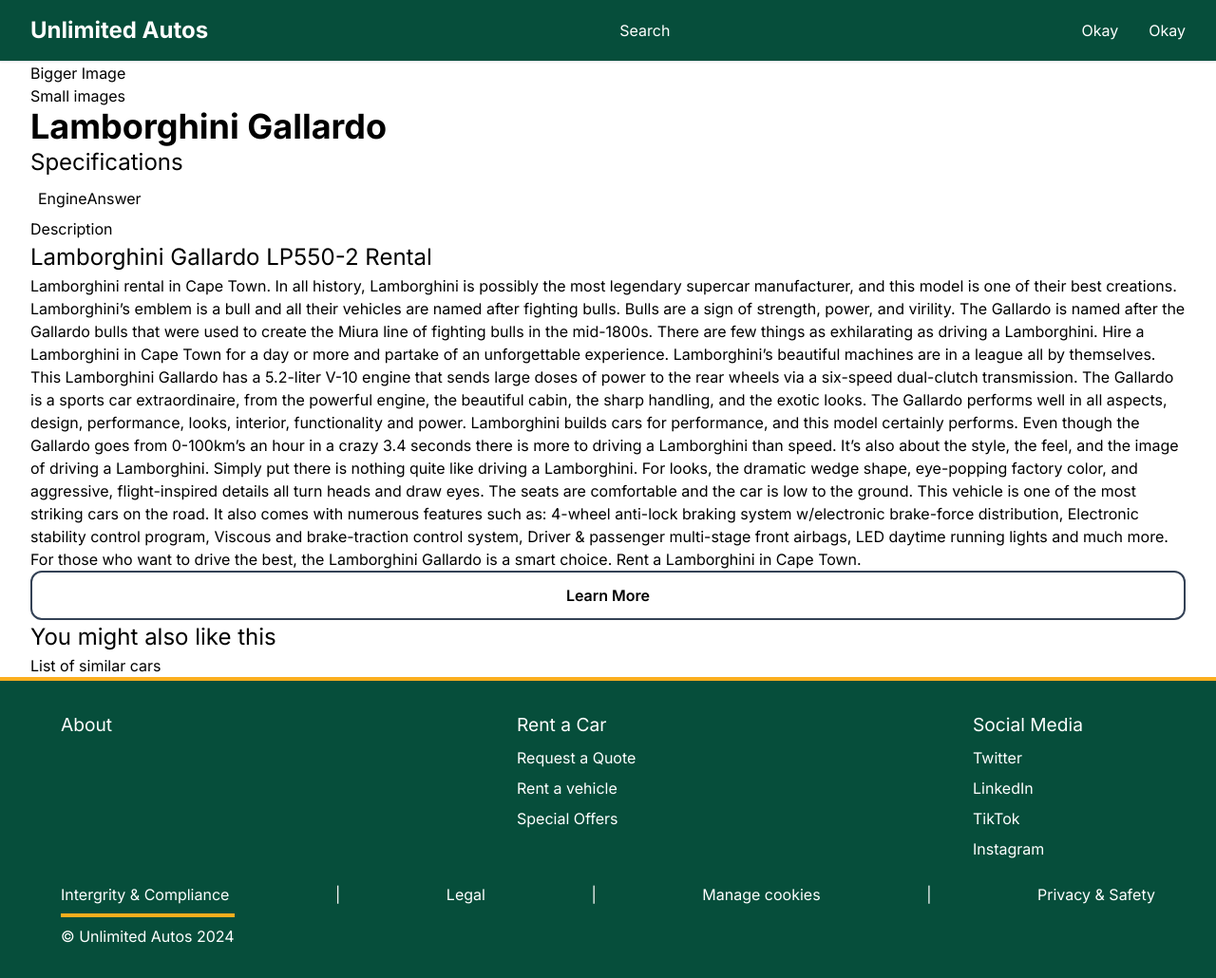
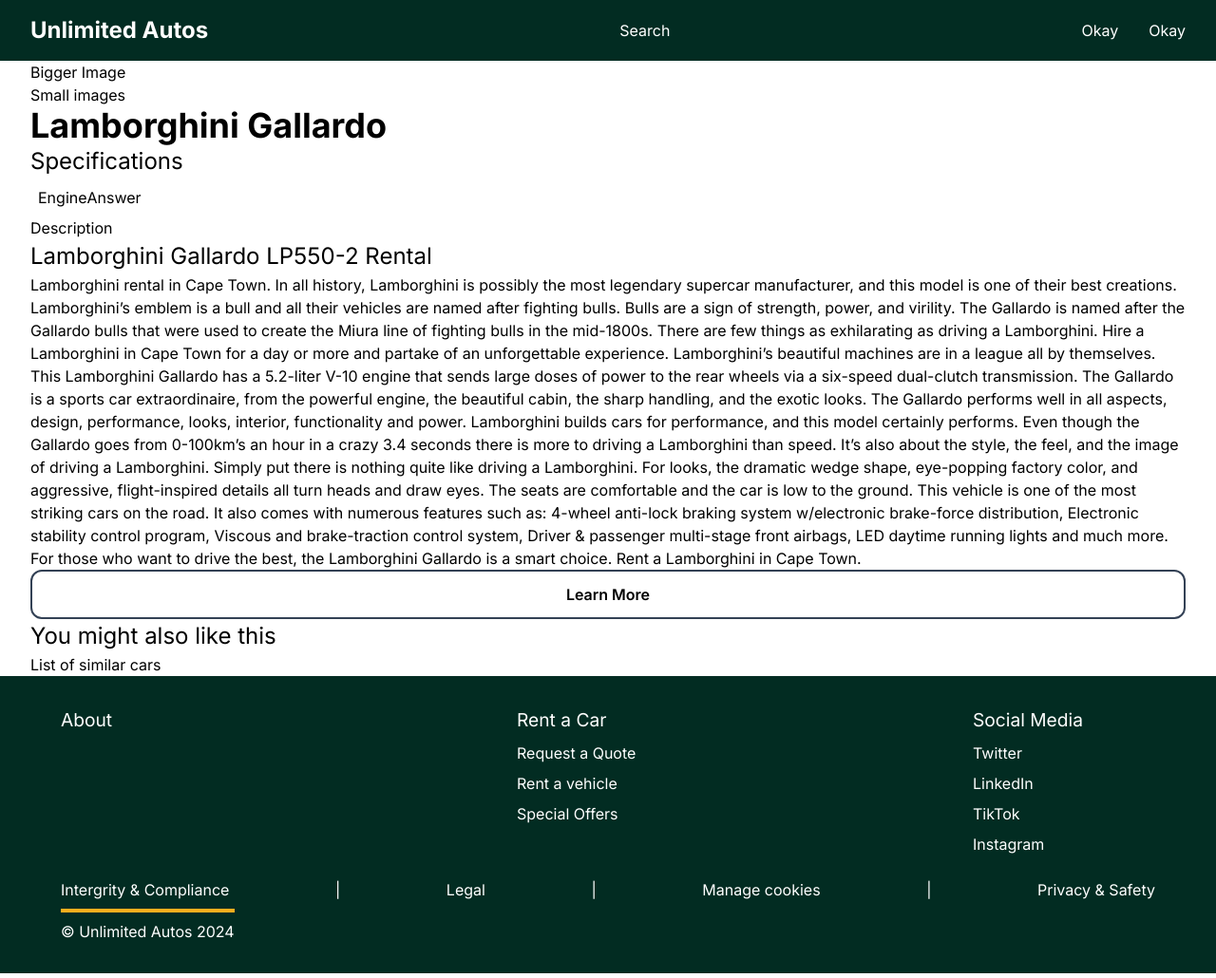
Before and after one commit to KeotshepileMaje/unlimited_autos, a Next.js app: page /vehicles/booking-car in a window 1280 px wide. Shown: the whole page at 95% size. Built offline with nearby package versions, Linux system fonts and the light colour scheme.

Commit message:
minor changes

```diff
--- a/app/components/AboutUs.jsx
+++ b/app/components/AboutUs.jsx
@@ -10,13 +10,13 @@
 
 const AboutUs = () => {
   return (
-    <div className="p-6 bg-merigold-100 min-h-[60vh] flex justify-center items-center">
+    <div className="p-6 bg-merigold-100 min-h-[80vh] flex justify-center items-center">
       <Container>
-        <div className="m-auto p-4 border-4 rounded-xl">
+        <div className="m-auto p-4">
           <div>
             <Heading title="Unlimited Auto Rentals" />
             <div className="flex">
-              <div className="basis-2/3">
+              <div className="px-4 basis-2/3">
                 <h3 className="font-bold">
                   Versatile Luxury Car Rental for Every Occasion
                 </h3>
@@ -79,7 +79,7 @@
                 </div>
               </div>
               <div className="basis-1/3 group">
-                <div className="relative flex justify-center w-full h-full overflow-hidden border-4 rounded-xl">
+                <div className="relative flex justify-center w-full h-full overflow-hidden border-4 border-emerald-950  rounded-xl">
                   <Image
                     src="/cars-for-rent/memories.png"
                     alt=""
--- a/app/components/Header.jsx
+++ b/app/components/Header.jsx
@@ -5,9 +5,9 @@
 const Header = () => {
     return (
       <div>
-        <div className="border-b-2 border-merigold">
+        <div className="border-b-4 border-merigold-100">
           <BackgroundCarousel>
-            <div className="bg-slate-200 mb-8 md:mb-0 text-center">
+            <div className=" mb-8 md:mb-0 text-center">
               <h1 className="text-4xl md:text-6xl text-white mb-4">
                 DRIVE WITH THE BEST
               </h1>
@@ -20,7 +20,6 @@
             </div>
           </BackgroundCarousel>
         </div>
-
         <Container>
           <div className="h-[30vh] px-4">
             <BookingsCard />
--- a/app/components/Navbar.jsx
+++ b/app/components/Navbar.jsx
@@ -9,7 +9,7 @@
         top-0
         w-full
         bg-gradient-to-r
-        bg-emerald-900
+        bg-emerald-950
         text-white
         m-0
         p-0
@@ -18,7 +18,7 @@
         mb-0
         "
       >
-        <div className="py-4 border-b-[1px]">
+        <div className="py-4">
           <Container>
             <div
               className="
--- a/app/components/footer/Footer.jsx
+++ b/app/components/footer/Footer.jsx
@@ -4,7 +4,7 @@
 
 const Footer = () => {
   return (
-    <div className="p-4 bg-emerald-900 text-white border-t-4 border-merigold-100">
+    <div className="p-4 bg-emerald-950 text-white">
       <Container>
         <div className="p-4">
           <div className="flex justify-between">
```
